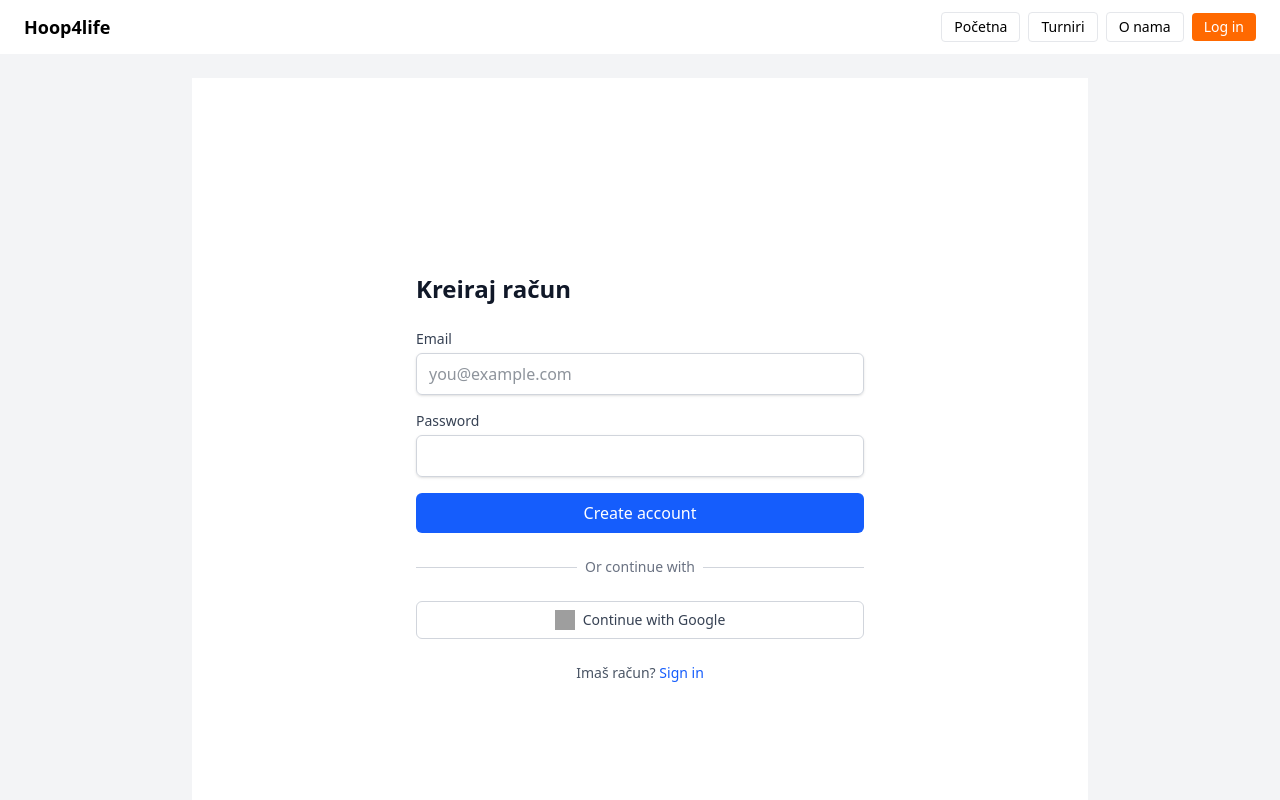
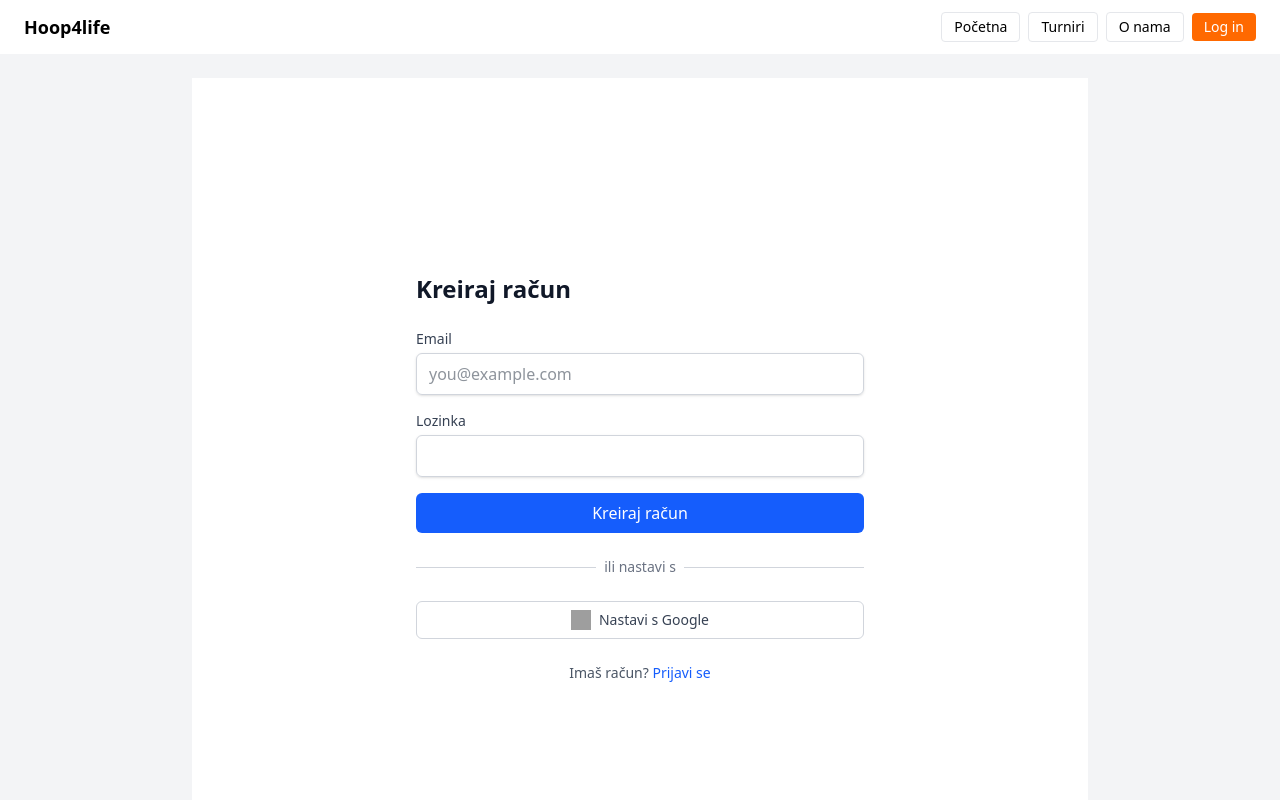
Before and after one commit to bornabs/Praksa, a Vue app in the folder moj_projekt/: page /register in a window 1280 px wide. Shown: the top 800 px of the page. Built offline with nearby package versions, Linux system fonts and the light colour scheme; grey boxes are pictures that could not be loaded.

Commit message:
finished_project

```diff
--- a/moj_projekt/src/views/CreateTeam.vue
+++ b/moj_projekt/src/views/CreateTeam.vue
@@ -60,7 +60,11 @@
         </div>
 
         <ul class="mt-4 space-y-2" v-else>
-          <li v-for="(player, index) in players" :key="index" class="flex justify-between items-center border px-4 py-2 rounded">
+          <li
+            v-for="(player, index) in players"
+            :key="index"
+            class="flex justify-between items-center border px-4 py-2 rounded"
+          >
             {{ player }}
             <button @click="removePlayer(index)" class="text-red-500 hover:underline">
               Ukloni
@@ -74,8 +78,12 @@
         <button @click="cancel" class="px-4 py-2 border rounded hover:bg-gray-100">
           Odustani
         </button>
-        <button @click="submit" class="bg-blue-600 text-white px-4 py-2 rounded hover:bg-blue-700">
-          Kreiraj
+        <button
+          @click="submit"
+          :disabled="loading"
+          class="bg-blue-600 text-white px-4 py-2 rounded hover:bg-blue-700 disabled:opacity-60"
+        >
+          {{ loading ? 'Kreiranje...' : 'Kreiraj' }}
         </button>
       </div>
     </div>
@@ -92,6 +100,7 @@ const router = useRouter()
 const team = ref({ name: '', contact_name: '', contact_email: '' })
 const newPlayer = ref('')
 const players = ref([])
+const loading = ref(false)
 
 const addPlayer = () => {
   if (newPlayer.value.trim()) {
@@ -109,19 +118,17 @@ const cancel = () => {
 }
 
 const submit = async () => {
-  if (!team.value.name.trim()) {
-    return alert('Unesi naziv tima.')
-  }
-  if (!team.value.contact_name.trim()) {
-    return alert('Unesi kontakt osobu.')
-  }
-  if (!team.value.contact_email.trim()) {
-    return alert('Unesi email kontakt osobe.')
-  }
+  if (!team.value.name.trim()) return alert('Unesi naziv tima.')
+  if (!team.value.contact_name.trim()) return alert('Unesi kontakt osobu.')
+  if (!team.value.contact_email.trim()) return alert('Unesi email kontakt osobe.')
+
+  loading.value = true
 
   const { data: { user } } = await supabase.auth.getUser()
   if (!user) {
-    return alert('Nisi prijavljen.')
+    alert('Nisi prijavljen.')
+    loading.value = false
+    return
   }
 
   const { error } = await supabase.from('teams').insert([{
@@ -132,6 +139,8 @@ const submit = async () => {
     contact_email: team.value.contact_email
   }])
 
+  loading.value = false
+
   if (error) {
     console.error('Greška pri kreiranju tima!', error)
     alert('Dogodila se greška. Pokušaj ponovno.')
--- a/moj_projekt/src/views/LoginView.vue
+++ b/moj_projekt/src/views/LoginView.vue
@@ -29,9 +29,10 @@
 
         <button
           type="submit"
-          class="w-full bg-blue-600 hover:bg-blue-700 text-white font-medium py-2 px-4 rounded-md"
+          :disabled="loading"
+          class="w-full bg-blue-600 hover:bg-blue-700 text-white font-medium py-2 px-4 rounded-md disabled:opacity-60"
         >
-          Prijava
+          {{ loading ? 'Prijava...' : 'Prijava' }}
         </button>
       </form>
 
@@ -43,14 +44,21 @@
 
       <button
         @click="handleGoogleLogin"
-        class="w-full border border-gray-300 rounded-md py-2 px-4 flex items-center justify-center space-x-2 hover:bg-gray-50"
+        :disabled="googleLoading"
+        class="w-full border border-gray-300 rounded-md py-2 px-4 flex items-center justify-center space-x-2 hover:bg-gray-50 disabled:opacity-60"
       >
-        <img src="https://www.svgrepo.com/show/475656/google-color.svg" class="h-5 w-5" />
-        <span class="text-sm font-medium text-gray-700">Continue with Google</span>
+        <img
+          v-if="!googleLoading"
+          src="https://www.svgrepo.com/show/475656/google-color.svg"
+          class="h-5 w-5"
+        />
+        <span class="text-sm font-medium text-gray-700">
+          {{ googleLoading ? 'Prijava...' : 'Continue with Google' }}
+        </span>
       </button>
 
       <p class="text-center text-sm text-gray-600">
-        Nemas račun?
+        Nemaš račun?
         <RouterLink to="/register" class="text-blue-600 hover:underline">Sign up</RouterLink>
       </p>
     </div>
@@ -65,11 +73,14 @@ export default {
   data() {
     return {
       email: '',
-      password: ''
+      password: '',
+      loading: false,
+      googleLoading: false
     }
   },
   methods: {
     async handleLogin() {
+      this.loading = true
       const { error } = await supabase.auth.signInWithPassword({
         email: this.email,
         password: this.password
@@ -80,14 +91,17 @@ export default {
       } else {
         this.$router.push('/')
       }
+      this.loading = false
     },
     async handleGoogleLogin() {
+      this.googleLoading = true
       const { error } = await supabase.auth.signInWithOAuth({
         provider: 'google'
       })
       if (error) {
         alert('Greška prilikom Google prijave: ' + error.message)
       }
+      this.googleLoading = false
     }
   }
 }
--- a/moj_projekt/src/views/RegisterView.vue
+++ b/moj_projekt/src/views/RegisterView.vue
@@ -16,7 +16,7 @@
         </div>
 
         <div>
-          <label class="block text-sm font-medium text-gray-700">Password</label>
+          <label class="block text-sm font-medium text-gray-700">Lozinka</label>
           <input
             v-model="password"
             type="password"
@@ -27,29 +27,37 @@
 
         <button
           type="submit"
-          class="w-full bg-blue-600 hover:bg-blue-700 text-white font-medium py-2 px-4 rounded-md"
+          :disabled="loading"
+          class="w-full bg-blue-600 hover:bg-blue-700 text-white font-medium py-2 px-4 rounded-md disabled:opacity-60"
         >
-          Create account
+          {{ loading ? 'Kreiranje...' : 'Kreiraj račun' }}
         </button>
       </form>
 
       <div class="flex items-center justify-center space-x-2">
         <hr class="flex-grow border-gray-300" />
-        <span class="text-sm text-gray-500">Or continue with</span>
+        <span class="text-sm text-gray-500">ili nastavi s</span>
         <hr class="flex-grow border-gray-300" />
       </div>
 
       <button
         @click="handleGoogleSignup"
-        class="w-full border border-gray-300 rounded-md py-2 px-4 flex items-center justify-center space-x-2 hover:bg-gray-50"
+        :disabled="googleLoading"
+        class="w-full border border-gray-300 rounded-md py-2 px-4 flex items-center justify-center space-x-2 hover:bg-gray-50 disabled:opacity-60"
       >
-        <img src="https://www.svgrepo.com/show/475656/google-color.svg" class="h-5 w-5" />
-        <span class="text-sm font-medium text-gray-700">Continue with Google</span>
+        <img
+          v-if="!googleLoading"
+          src="https://www.svgrepo.com/show/475656/google-color.svg"
+          class="h-5 w-5"
+        />
+        <span class="text-sm font-medium text-gray-700">
+          {{ googleLoading ? 'Prijava...' : 'Nastavi s Google' }}
+        </span>
       </button>
 
       <p class="text-center text-sm text-gray-600">
         Imaš račun?
-        <RouterLink to="/login" class="text-blue-600 hover:underline">Sign in</RouterLink>
+        <RouterLink to="/login" class="text-blue-600 hover:underline">Prijavi se</RouterLink>
       </p>
     </div>
   </div>
@@ -63,11 +71,14 @@ export default {
   data() {
     return {
       email: '',
-      password: ''
+      password: '',
+      loading: false,
+      googleLoading: false
     }
   },
   methods: {
     async handleSignup() {
+      this.loading = true
       const { error } = await supabase.auth.signUp({
         email: this.email,
         password: this.password
@@ -78,14 +89,17 @@ export default {
       } else {
         this.$router.push('/')
       }
+      this.loading = false
     },
     async handleGoogleSignup() {
+      this.googleLoading = true
       const { error } = await supabase.auth.signInWithOAuth({
         provider: 'google'
       })
       if (error) {
         alert('Greška pri Google prijavi: ' + error.message)
       }
+      this.googleLoading = false
     }
   }
 }
```
